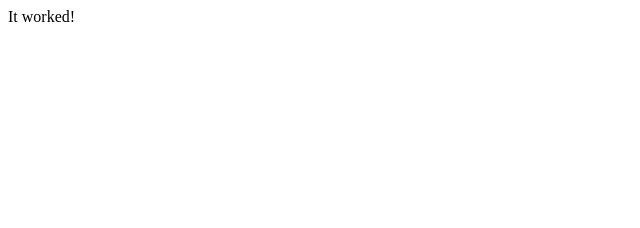
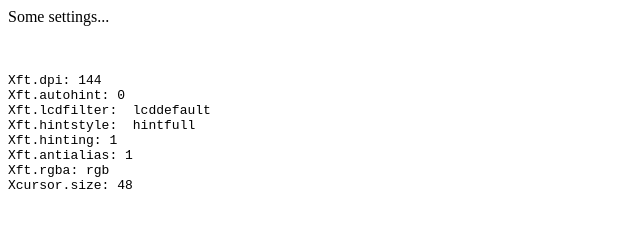
Before and after one commit to nathanielsimonsen/nathanielsimonsen.github.io, a plain HTML site: page index.html in a window 1280 px wide. Shown: the whole page, without its empty margins (0-640 px from the left). Drawn offline with Linux system fonts and the light colour scheme.

Commit message:
Update index.html

```diff
--- a/index.html
+++ b/index.html
@@ -1,5 +1,16 @@
 <html>
 <body>
-<p>It worked!</p>
+<p>Some settings...</p>
+<br>
+<pre>
+Xft.dpi: 144
+Xft.autohint: 0
+Xft.lcdfilter:  lcddefault
+Xft.hintstyle:  hintfull
+Xft.hinting: 1
+Xft.antialias: 1
+Xft.rgba: rgb
+Xcursor.size: 48
+</pre>
 </body>
 </html>
```
